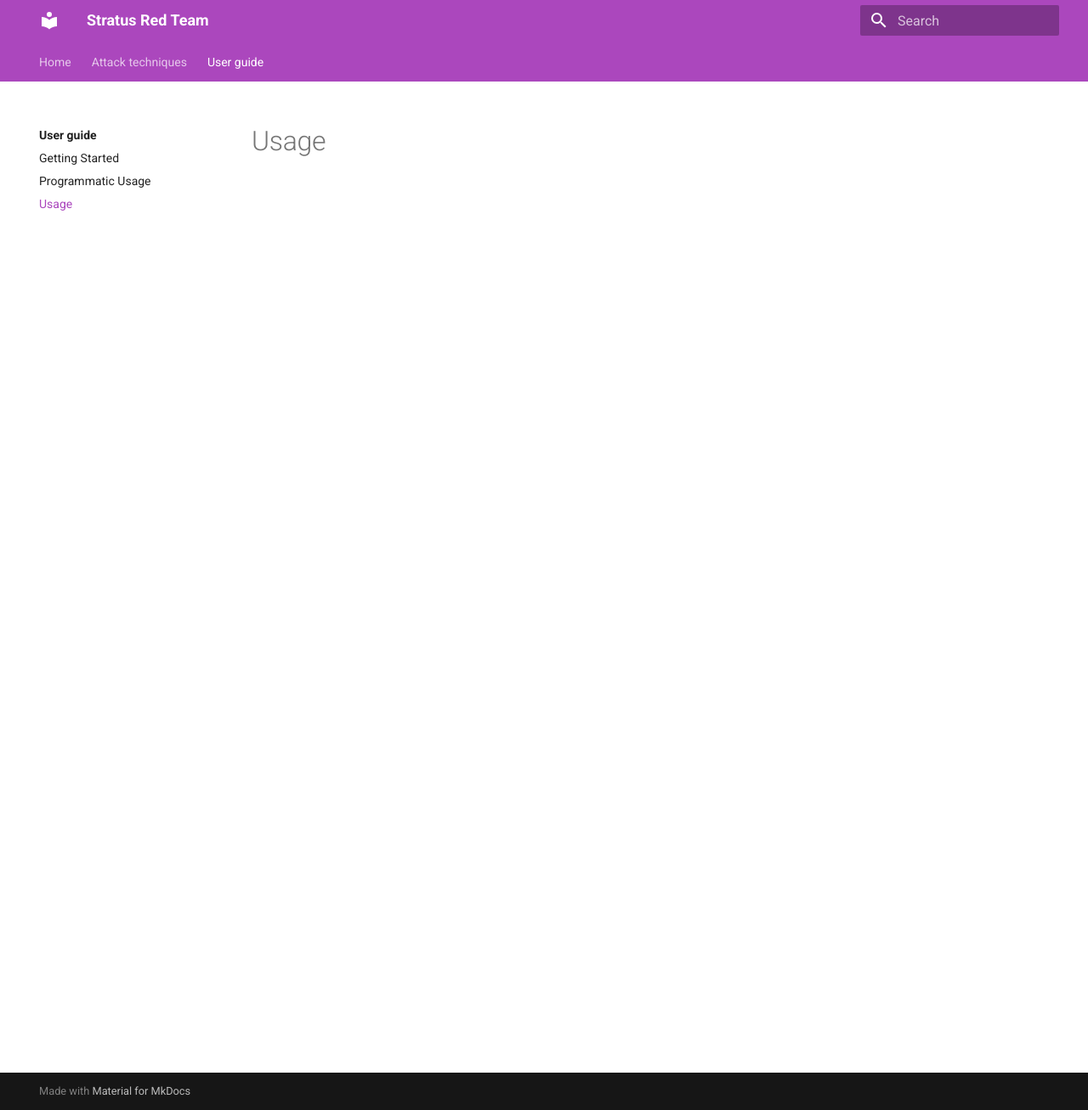
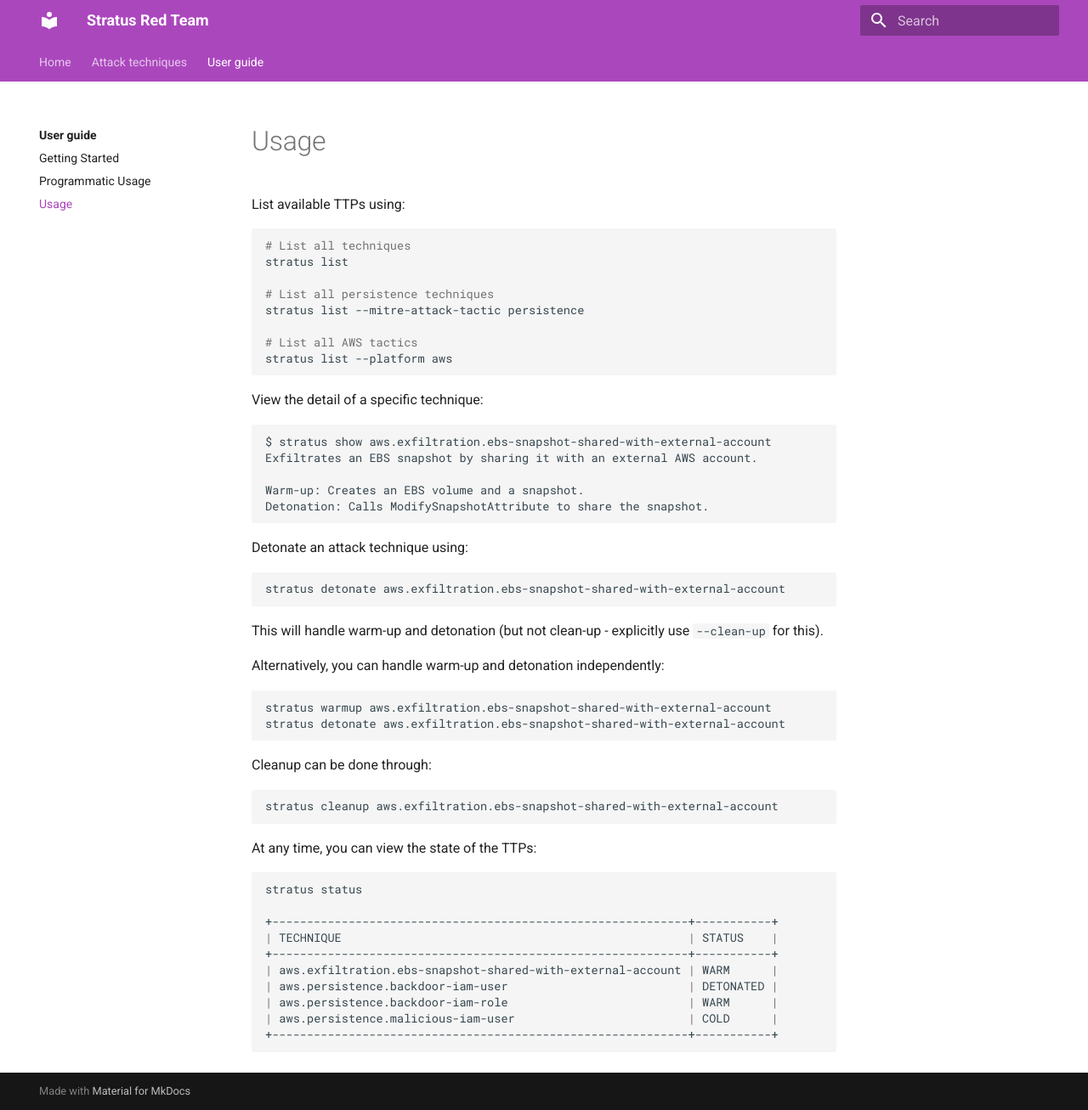
Before and after one commit to DataDog/stratus-red-team, an MkDocs documentation site: the page built from docs/user-guide/usage.md, in a window 1280 px wide and 1307 px high. Shown: the whole window at 85% size. Built offline with MkDocs 1.6.1 and Material for MkDocs 9.7.7, drawn with Linux system fonts in a browser that asks for light colours; comment, search, counter and statistics services are not loaded.

````diff
--- a/docs/user-guide/usage.md
+++ b/docs/user-guide/usage.md
@@ -1 +1,61 @@
 # Usage
+
+
+List available TTPs using:
+
+```bash
+# List all techniques
+stratus list
+
+# List all persistence techniques
+stratus list --mitre-attack-tactic persistence
+
+# List all AWS tactics
+stratus list --platform aws
+```
+
+View the detail of a specific technique:
+
+```bash
+$ stratus show aws.exfiltration.ebs-snapshot-shared-with-external-account
+Exfiltrates an EBS snapshot by sharing it with an external AWS account.
+
+Warm-up: Creates an EBS volume and a snapshot.
+Detonation: Calls ModifySnapshotAttribute to share the snapshot.
+```
+
+Detonate an attack technique using:
+
+```bash
+stratus detonate aws.exfiltration.ebs-snapshot-shared-with-external-account
+```
+
+This will handle warm-up and detonation (but not clean-up - explicitly use `--clean-up` for this).
+
+Alternatively, you can handle warm-up and detonation independently:
+
+```bash
+stratus warmup aws.exfiltration.ebs-snapshot-shared-with-external-account
+stratus detonate aws.exfiltration.ebs-snapshot-shared-with-external-account
+```
+
+Cleanup can be done through:
+
+```bash
+stratus cleanup aws.exfiltration.ebs-snapshot-shared-with-external-account
+```
+
+At any time, you can view the state of the TTPs:
+
+```bash
+stratus status
+
++------------------------------------------------------------+-----------+
+| TECHNIQUE                                                  | STATUS    |
++------------------------------------------------------------+-----------+
+| aws.exfiltration.ebs-snapshot-shared-with-external-account | WARM      |
+| aws.persistence.backdoor-iam-user                          | DETONATED |
+| aws.persistence.backdoor-iam-role                          | WARM      |
+| aws.persistence.malicious-iam-user                         | COLD      |
++------------------------------------------------------------+-----------+
+```
````
Also changed, not shown: README.md (+2 -98 lines).
